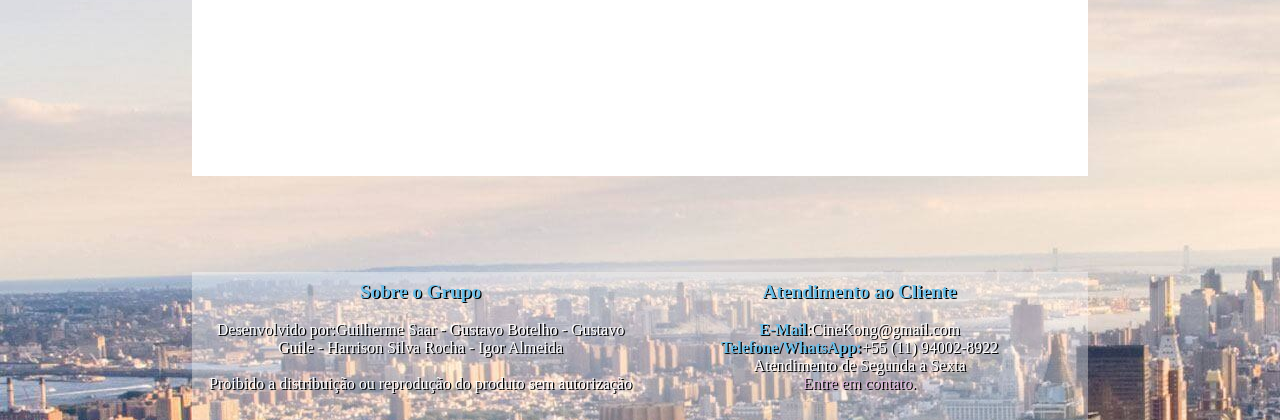
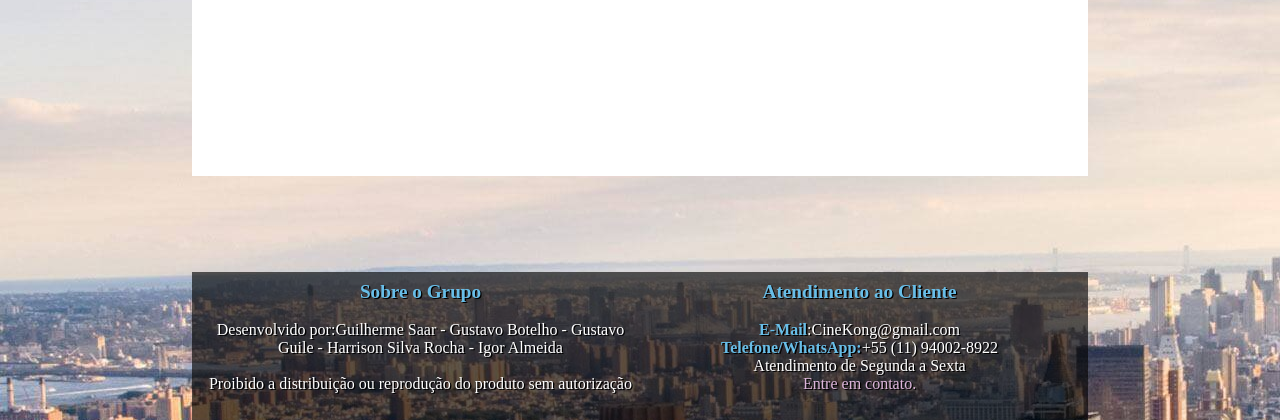
Before and after one commit to guisaar/cinekong, a PHP site: page /painel.php in a window 1280 px wide. Shown: the part 4830-5250 px from the top of the page. Run offline with PHP 8.4, Linux system fonts and the light colour scheme; the visitor is signed in with stand-in values (Sample User, id 1).

Commit message:
Update formatacaoHome.css

```diff
--- a/formatacaoHome.css
+++ b/formatacaoHome.css
@@ -254,7 +254,7 @@ text-align:Justify
 				clear: both; /*não permite elementos flutuantes ao lado*/
                 text-align: center; /*alinhamento do texto*/
                 padding: 1%; /*espaço entre a borda e o conteúdo do elemento*/
-                background-color: #ffffff5c; /*cor de fundo*/
+                background-color: #000000a1; /*cor de fundo*/
 						color:white;
 							margin: 0%;
 							height:130;
```
